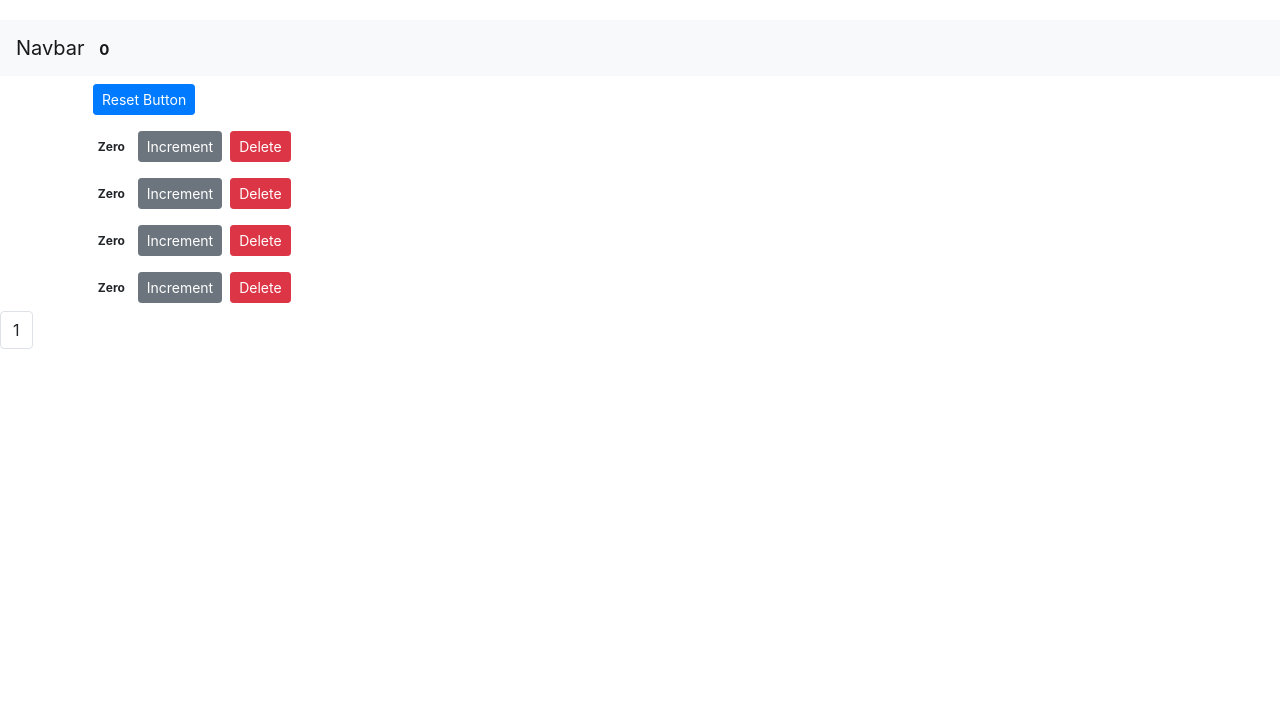
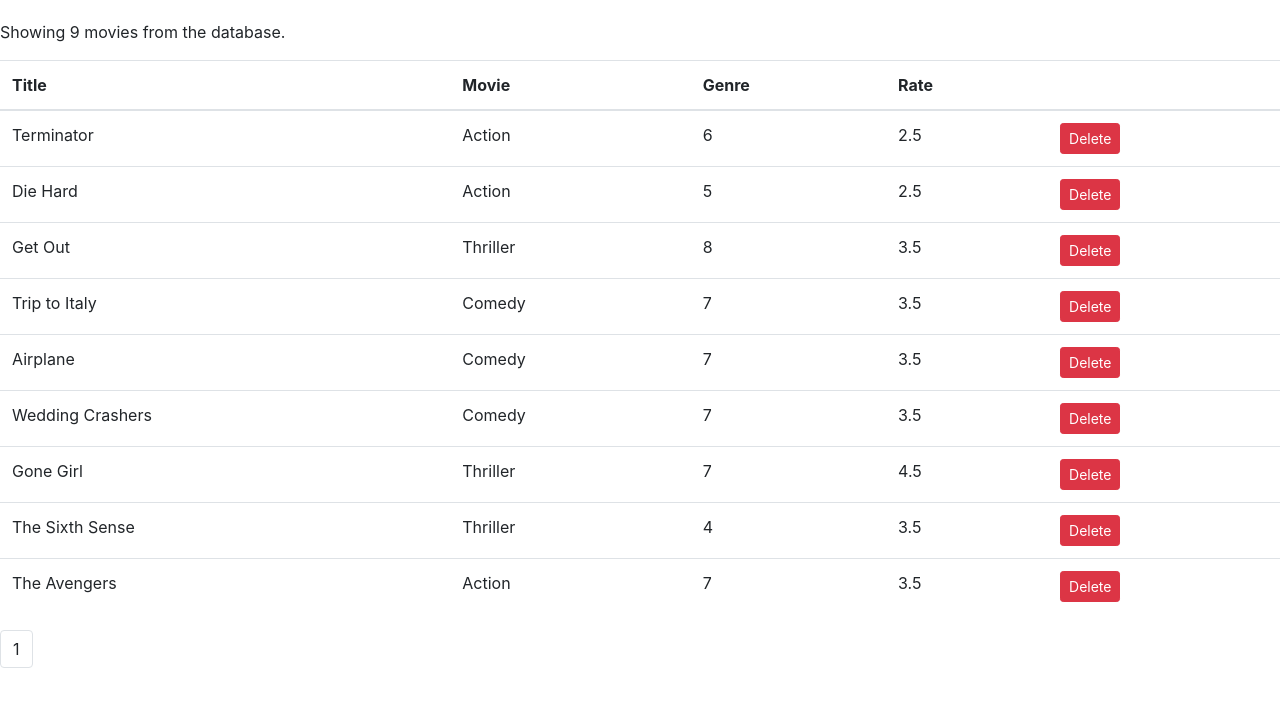
Before and after one commit to attackpiggy/Vidly_Project, a React (Create React App) app: page / in a window 1280 px wide. Shown: the top 706 px of the page. Built offline with nearby package versions, Linux system fonts and the light colour scheme.

Commit message:
fixing up the pagination

```diff
--- a/src/App.js
+++ b/src/App.js
@@ -4,6 +4,7 @@ import './App.css';
 import Counters from "./components/counters"
 
 import Pagination from "./components/pagination"
+import Movies from './components/movies';
 
 //import Movies from "./components/movies"
 
@@ -82,13 +83,14 @@ this.setState({counters})
     console.log("App-Rendered")
     return (
       <React.Fragment>
-      <NavBar totalCounters={this.state.counters.filter(c=>c.value>0).length}/>
+        <Movies/>
+      {/* <NavBar totalCounters={this.state.counters.filter(c=>c.value>0).length}/>
 
       <main className="container">
       <Counters
       counters={this.state.counters}
-      onReset={this.handleReset} onIncrement={this.handleIncrement} onDelete={this.handleDelete}/> </main>
-      <Pagination/>
+      onReset={this.handleReset} onIncrement={this.handleIncrement} onDelete={this.handleDelete}/> </main> */}
+
      </React.Fragment>
 
      );
--- a/src/components/movies.jsx
+++ b/src/components/movies.jsx
@@ -1,6 +1,6 @@
 import React, { Component } from 'react';
 import {getMovies} from "../services/fakeMovieService"
-import Pagination from "./components/pagination"
+import Pagination from "../components/pagination"
 
 class Movies extends Component {
     state = {
```
